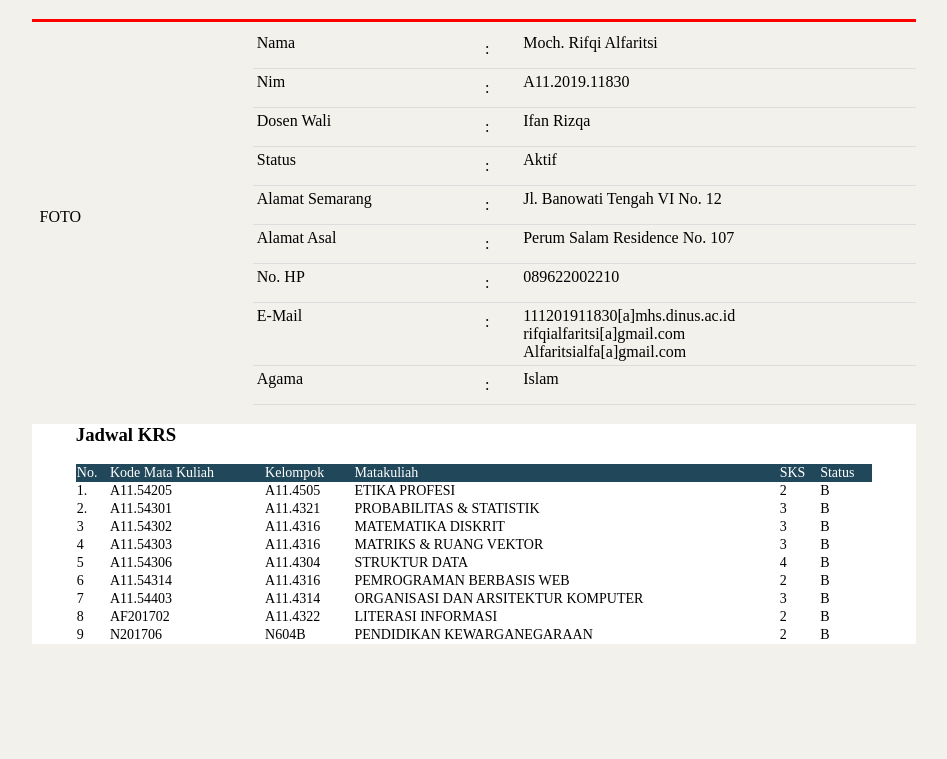
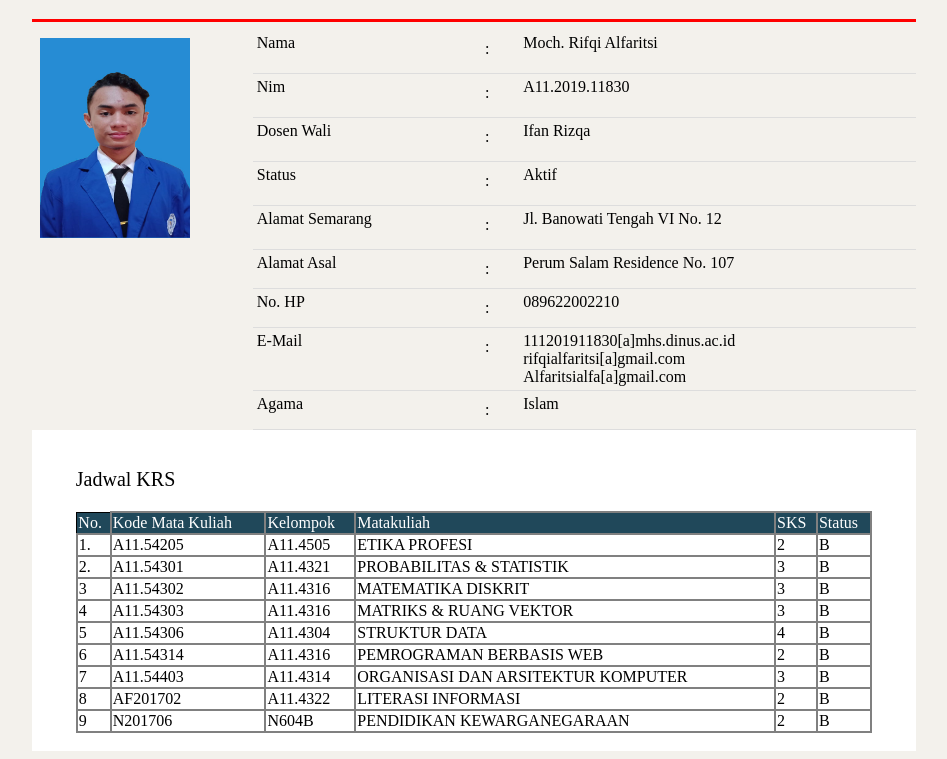
Before and after one commit to alfaritsii/webdas, a plain HTML site: page repominggu3/latihan3/lat-biodata.html in a window 1280 px wide. Shown: the part 61-820 px from the top of the page, without its empty margins (166-1113 px from the left). Drawn offline with Linux system fonts and the light colour scheme.

Commit message:
final latihan3

```diff
--- a/repominggu3/latihan3/lat-biodata.html
+++ b/repominggu3/latihan3/lat-biodata.html
@@ -36,7 +36,7 @@
       <hr style="height:3px;width:70%;border-width:0;color:gray;background-color:red">
       <table style="width: 70%">
         <tr>
-          <td  class="foto" rowspan="10">FOTO</td>
+          <td  class="foto" rowspan="5" style="text-align: top;"><img src="al.jpg" alt="" width="150px" height="200px"></td>
           <td class="garis">Nama</td>
           <td class="pemisah garis">:</td>
           <td class="garis">Moch. Rifqi Alfaritsi</td>
@@ -62,6 +62,7 @@
           <td class="garis">Jl. Banowati Tengah VI No. 12</td>
         </tr>
         <tr>
+          <td  class="foto" rowspan="5"></td>
           <td class="garis">Alamat Asal</td>
           <td class="pemisah garis">:</td>
           <td class="garis">Perum Salam Residence No. 107</td>
@@ -83,92 +84,94 @@
         </tr>
       </table>
       <nav style="background-color: #fff;width: 70%;">
-        <h3 style="text-align: left; margin-left:5%;">Jadwal KRS</h3>
+        <br>
+        <p style="text-align: left; margin-left:5%;font-size: 20px;">Jadwal KRS</p>
         <center>
-        <table style="width: 90%;font-size: 14px;">
+        <table style="width: 90%;font-size: 16px;border: 1px solid black;">
           <tr style="background-color: #20485A;color:white">
             <b>
-            <td>No.</td>
-            <td>Kode Mata Kuliah</td>
-            <td>Kelompok</td>
-            <td>Matakuliah</td>
-            <td>SKS</td>
-            <td>Status</td>
+            <td style="">No.</td>
+            <td style="border: 2px solid gray;">Kode Mata Kuliah</td>
+            <td style="border: 2px solid gray;">Kelompok</td>
+            <td style="border: 2px solid gray;">Matakuliah</td>
+            <td style="border: 2px solid gray;">SKS</td>
+            <td style="border: 2px solid gray;">Status</td>
             </b>
           </tr>
           <tr>
-            <td>1.</td>
-            <td>A11.54205</td>
-            <td>A11.4505</td>
-            <td>ETIKA PROFESI</td>
-            <td>2</td>
-            <td>B</td>
+            <td style="border: 2px solid gray;">1.</td>
+            <td style="border: 2px solid gray;">A11.54205</td>
+            <td style="border: 2px solid gray;">A11.4505</td>
+            <td style="border: 2px solid gray;">ETIKA PROFESI</td>
+            <td style="border: 2px solid gray;">2</td>
+            <td style="border: 2px solid gray;">B</td>
           </tr>
           <tr>
-            <td>2.</td>
-            <td>A11.54301</td>
-            <td>A11.4321</td>
-            <td>PROBABILITAS & STATISTIK</td>
-            <td>3</td>
-            <td>B</td>
+            <td style="border: 2px solid gray;">2.</td>
+            <td style="border: 2px solid gray;">A11.54301</td>
+            <td style="border: 2px solid gray;">A11.4321</td>
+            <td style="border: 2px solid gray;">PROBABILITAS & STATISTIK</td>
+            <td style="border: 2px solid gray;">3</td>
+            <td style="border: 2px solid gray;">B</td>
           </tr>
           <tr>
-            <td>3</td>
-            <td>A11.54302</td>
-            <td>A11.4316</td>
-            <td>MATEMATIKA DISKRIT</td>
-            <td>3</td>
-            <td>B</td>
+            <td style="border: 2px solid gray;">3</td>
+            <td style="border: 2px solid gray;">A11.54302</td>
+            <td style="border: 2px solid gray;">A11.4316</td>
+            <td style="border: 2px solid gray;">MATEMATIKA DISKRIT</td>
+            <td style="border: 2px solid gray;">3</td>
+            <td style="border: 2px solid gray;">B</td>
           </tr>
           <tr>
-            <td>4</td>
-            <td>A11.54303</td>
-            <td>A11.4316</td>
-            <td>MATRIKS & RUANG VEKTOR</td>
-            <td>3</td>
-            <td>B</td>
+            <td style="border: 2px solid gray;">4</td>
+            <td style="border: 2px solid gray;">A11.54303</td>
+            <td style="border: 2px solid gray;">A11.4316</td>
+            <td style="border: 2px solid gray;">MATRIKS & RUANG VEKTOR</td>
+            <td style="border: 2px solid gray;">3</td>
+            <td style="border: 2px solid gray;">B</td>
         </tr>
         <tr>
-            <td>5</td>
-            <td>A11.54306</td>
-            <td>A11.4304</td>
-            <td>STRUKTUR DATA</td>
-            <td>4</td>
-            <td>B</td>
+            <td style="border: 2px solid gray;">5</td>
+            <td style="border: 2px solid gray;">A11.54306</td>
+            <td style="border: 2px solid gray;">A11.4304</td>
+            <td style="border: 2px solid gray;">STRUKTUR DATA</td>
+            <td style="border: 2px solid gray;">4</td>
+            <td style="border: 2px solid gray;">B</td>
         </tr>
         <tr>
-            <td>6</td>
-            <td>A11.54314</td>
-            <td>A11.4316</td>
-            <td>PEMROGRAMAN BERBASIS WEB</td>
-            <td>2</td>
-            <td>B</td>
+            <td style="border: 2px solid gray;">6</td>
+            <td style="border: 2px solid gray;">A11.54314</td>
+            <td style="border: 2px solid gray;">A11.4316</td>
+            <td style="border: 2px solid gray;">PEMROGRAMAN BERBASIS WEB</td>
+            <td style="border: 2px solid gray;">2</td>
+            <td style="border: 2px solid gray;">B</td>
         </tr>
         <tr>
-            <td>7</td>
-            <td>A11.54403</td>
-            <td>A11.4314</td>
-            <td>ORGANISASI DAN ARSITEKTUR KOMPUTER</td>
-            <td>3</td>
-            <td>B</td>
+            <td style="border: 2px solid gray;">7</td>
+            <td style="border: 2px solid gray;">A11.54403</td>
+            <td style="border: 2px solid gray;">A11.4314</td>
+            <td style="border: 2px solid gray;">ORGANISASI DAN ARSITEKTUR KOMPUTER</td>
+            <td style="border: 2px solid gray;">3</td>
+            <td style="border: 2px solid gray;">B</td>
         </tr>
         <tr>
-            <td>8</td>
-            <td>AF201702</td>
-            <td>A11.4322</td>
-            <td>LITERASI INFORMASI</td>
-            <td>2</td>
-            <td>B</td>
+            <td style="border: 2px solid gray;">8</td>
+            <td style="border: 2px solid gray;">AF201702</td>
+            <td style="border: 2px solid gray;">A11.4322</td>
+            <td style="border: 2px solid gray;">LITERASI INFORMASI</td>
+            <td style="border: 2px solid gray;">2</td>
+            <td style="border: 2px solid gray;">B</td>
         </tr>
         <tr>
-            <td>9</td>
-            <td>N201706</td>
-            <td>N604B</td>
-            <td>PENDIDIKAN KEWARGANEGARAAN</td>
-            <td>2</td>
-            <td>B</td>
+            <td style="border: 2px solid gray;">9</td>
+            <td style="border: 2px solid gray;">N201706</td>
+            <td style="border: 2px solid gray;">N604B</td>
+            <td style="border: 2px solid gray;">PENDIDIKAN KEWARGANEGARAAN</td>
+            <td style="border: 2px solid gray;">2</td>
+            <td style="border: 2px solid gray;">B</td>
         </tr>
         </table>
+        <br>
         </center>
       </nav>
     </center>
```
Also changed, not shown: repominggu3/latihan3/al.jpg (added).
